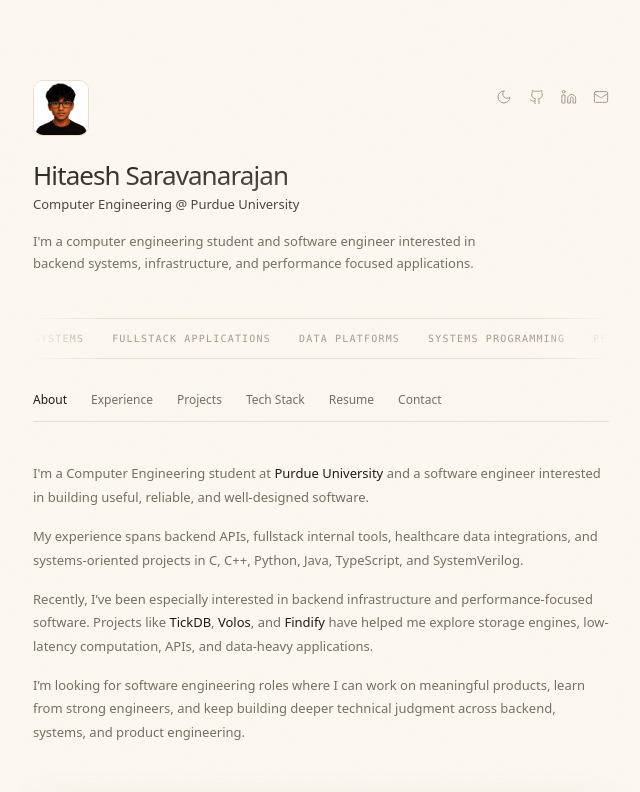
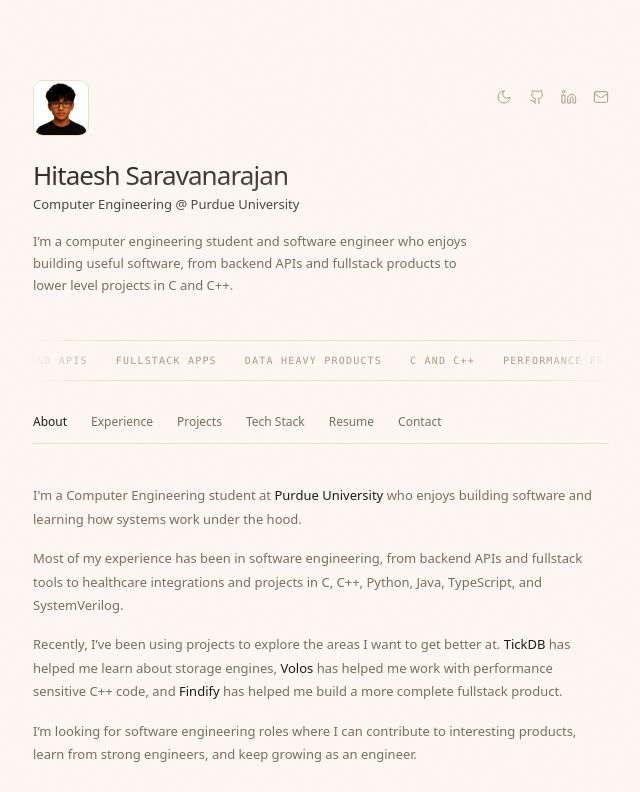
Before and after one commit to hitaesh77/portfolio, a Next.js app: page / in a window 1280 px wide. Shown: the top 792 px of the page, without its empty margins (319-959 px from the left). Built offline with nearby package versions, Linux system fonts and the light colour scheme.

Commit message:
content rewrite

```diff
--- a/app/page.tsx
+++ b/app/page.tsx
@@ -10,11 +10,11 @@ const tabs: TabName[] = ["About", "Experience", "Projects", "Tech", "Resume", "C
 
 const tickerItems = [
   "software engineering",
-  "backend systems",
-  "fullstack applications",
-  "data platforms",
-  "systems programming",
-  "performance engineering",
+  "backend APIs",
+  "fullstack apps",
+  "data heavy products",
+  "C and C++",
+  "performance focused code",
 ];
 
 const languageSkills = ["C", "C++", "Python", "Java", "TypeScript", "SystemVerilog", "RISCV Assembly"];
@@ -227,7 +227,7 @@ export default function Page() {
           </h1>
           <p className="mb-4 text-[13px] text-[var(--text-secondary)]">Computer Engineering @ Purdue University</p>
           <p className="m-0 max-w-md text-[13px] leading-[1.7] text-[var(--text-muted)]">
-            I'm a computer engineering student and software engineer interested in backend systems, infrastructure, and performance focused applications.
+            I’m a computer engineering student and software engineer who enjoys building useful software, from backend APIs and fullstack products to lower level projects in C and C++.
           </p>
         </header>
 
@@ -256,19 +256,19 @@ export default function Page() {
           {activeTab === "About" && (
             <section className="tab-in grid gap-4 text-[13px] leading-[1.8] text-[var(--text-muted)]">
               <p className="m-0">
-                I'm a Computer Engineering student at <span className="text-[var(--text-primary)]">Purdue University</span> and a software engineer interested in building useful, reliable, and well-designed software.
+                I'm a Computer Engineering student at <span className="text-[var(--text-primary)]">Purdue University</span>  who enjoys building software and learning how systems work under the hood.
               </p>
 
               <p className="m-0">
-                My experience spans backend APIs, fullstack internal tools, healthcare data integrations, and systems-oriented projects in C, C++, Python, Java, TypeScript, and SystemVerilog.
+                Most of my experience has been in software engineering, from backend APIs and fullstack tools to healthcare integrations and projects in C, C++, Python, Java, TypeScript, and SystemVerilog.
               </p>
 
               <p className="m-0">
-                Recently, I’ve been especially interested in backend infrastructure and performance-focused software. Projects like <span className="text-[var(--text-primary)]">TickDB</span>, <span className="text-[var(--text-primary)]">Volos</span>, and <span className="text-[var(--text-primary)]">Findify</span> have helped me explore storage engines, low-latency computation, APIs, and data-heavy applications.
+                Recently, I’ve been using projects to explore the areas I want to get better at. <span className="text-[var(--text-primary)]">TickDB</span> has helped me learn about storage engines, <span className="text-[var(--text-primary)]">Volos</span> has helped me work with performance sensitive C++ code, and <span className="text-[var(--text-primary)]">Findify</span> has helped me build a more complete fullstack product.
               </p>
 
               <p className="m-0">
-                I’m looking for software engineering roles where I can work on meaningful products, learn from strong engineers, and keep building deeper technical judgment across backend, systems, and product engineering.
+                I’m looking for software engineering roles where I can contribute to interesting products, learn from strong engineers, and keep growing as an engineer.
               </p>
 
               <div className="mt-8"><StatusHero /></div>
@@ -384,14 +384,14 @@ export default function Page() {
                   {
                     title: "TickDB",
                     stack: "C++ · Storage Engine",
-                    description: "Append-only time-series database optimized for low-latency market data ingestion, segmented storage, WAL durability, checksums, and indexed range queries.",
+                    description: "Append only time series database optimized for low latency market data ingestion, segmented storage, WAL durability, checksums, and indexed range queries.",
                     tag: "systems",
                     url: "https://github.com/hitaesh77/TickDB",
                   },
                   {
                     title: "Volos",
                     stack: "C++ · Python · FastAPI",
-                    description: "Low-latency options Greeks engine with an 11µs mean hot path for repeated pricing workloads, exposed through Python bindings and a FastAPI service.",
+                    description: "Low latency options Greeks engine with an 11µs mean hot path for repeated pricing workloads, exposed through Python bindings and a FastAPI service.",
                     tag: "performance",
                     url: "https://github.com/hitaesh77/Volos",
                   },
@@ -405,7 +405,7 @@ export default function Page() {
                   {
                     title: "Dual-Core RISC-V Processor",
                     stack: "SystemVerilog · FPGA",
-                    description: "Dual-core pipelined RISC-V processor with caches, forwarding, hazard detection, branch control, and FPGA validation at 71 MHz.",
+                    description: "Dual-core pipelined RISC-V processor with caches, forwarding, hazard detection, branch control, and a 71 MHz clock speed.",
                     tag: "computer architecture",
                     url: "https://gitshare.me/repo/074b76e0-3e86-401f-93ad-befa37215b2a",
                   },
```
